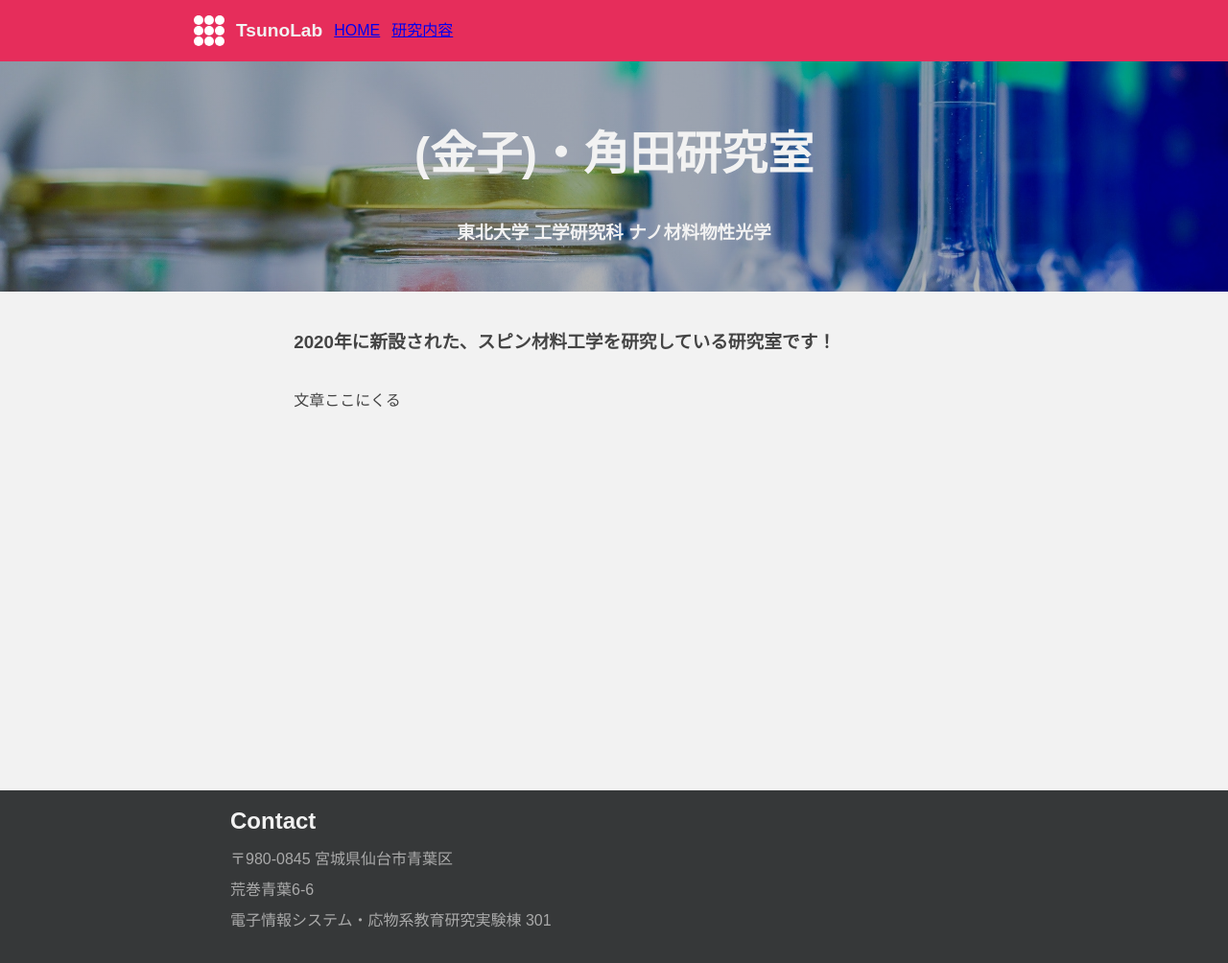
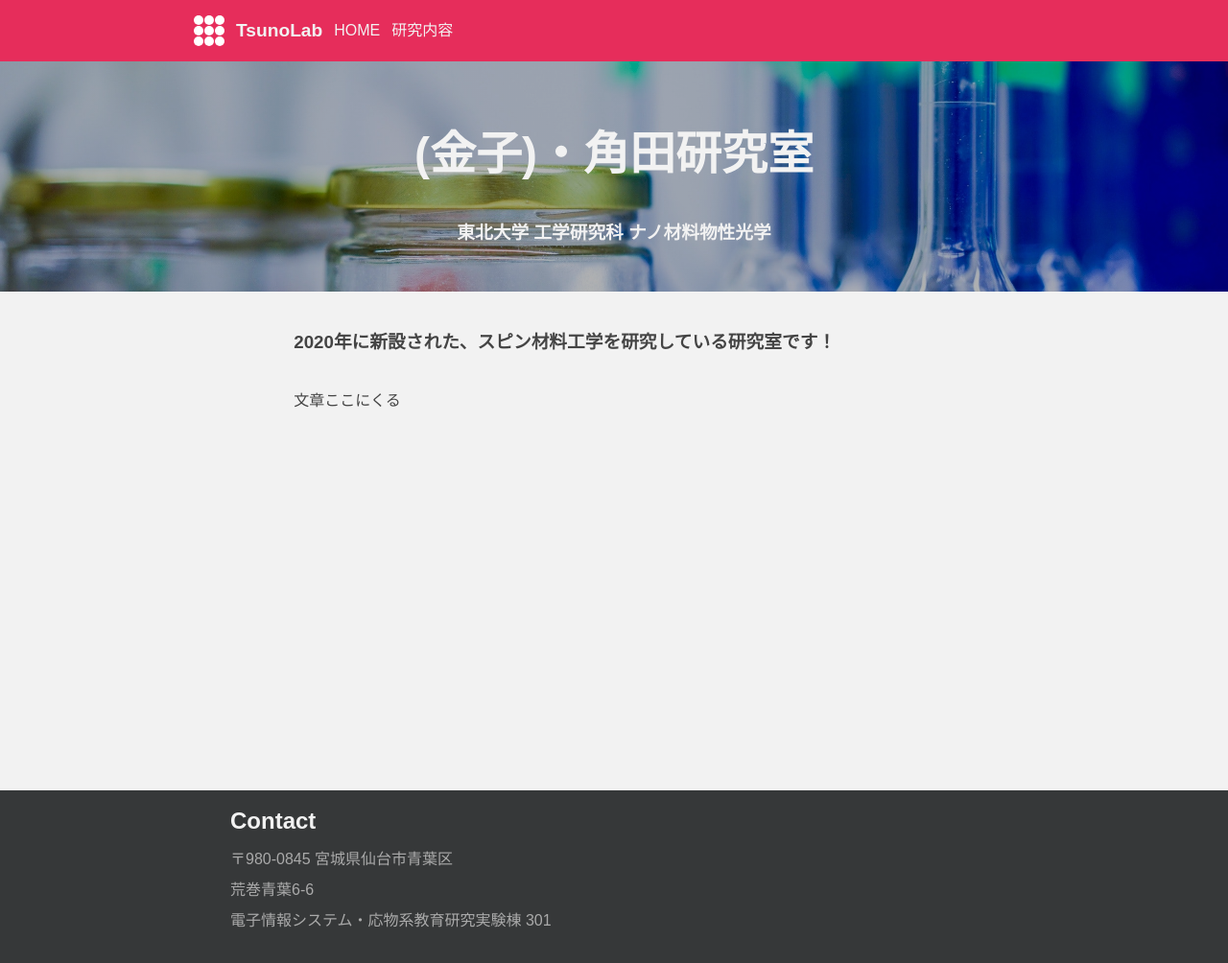
Before and after one commit to takatino/lab-test-site, a plain HTML site: page index.html in a window 1280 px wide. Shown: the whole page at 96% size. Drawn offline with Linux system fonts and the light colour scheme.

Commit message:
navbarのリンクの色を直した

```diff
--- a/css/style.css
+++ b/css/style.css
@@ -42,6 +42,15 @@ body {
     align-items: center;
 }
 
+.navobj a {
+    color: inherit;
+    text-decoration: none;
+}
+
+.navobj a:hover {
+    text-decoration: underline;
+}
+
 .main {
     width: 80%;
     height: 100%;
```
